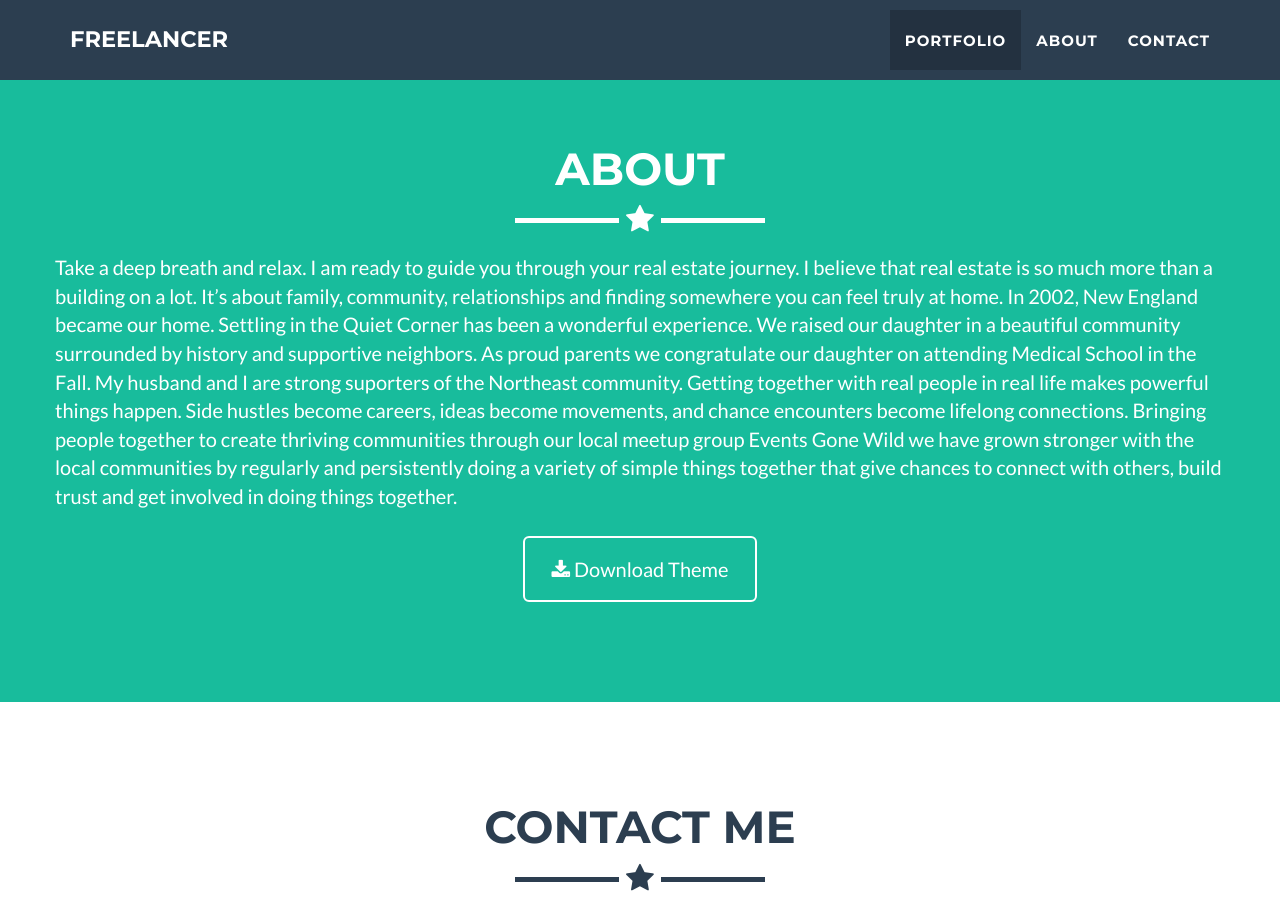
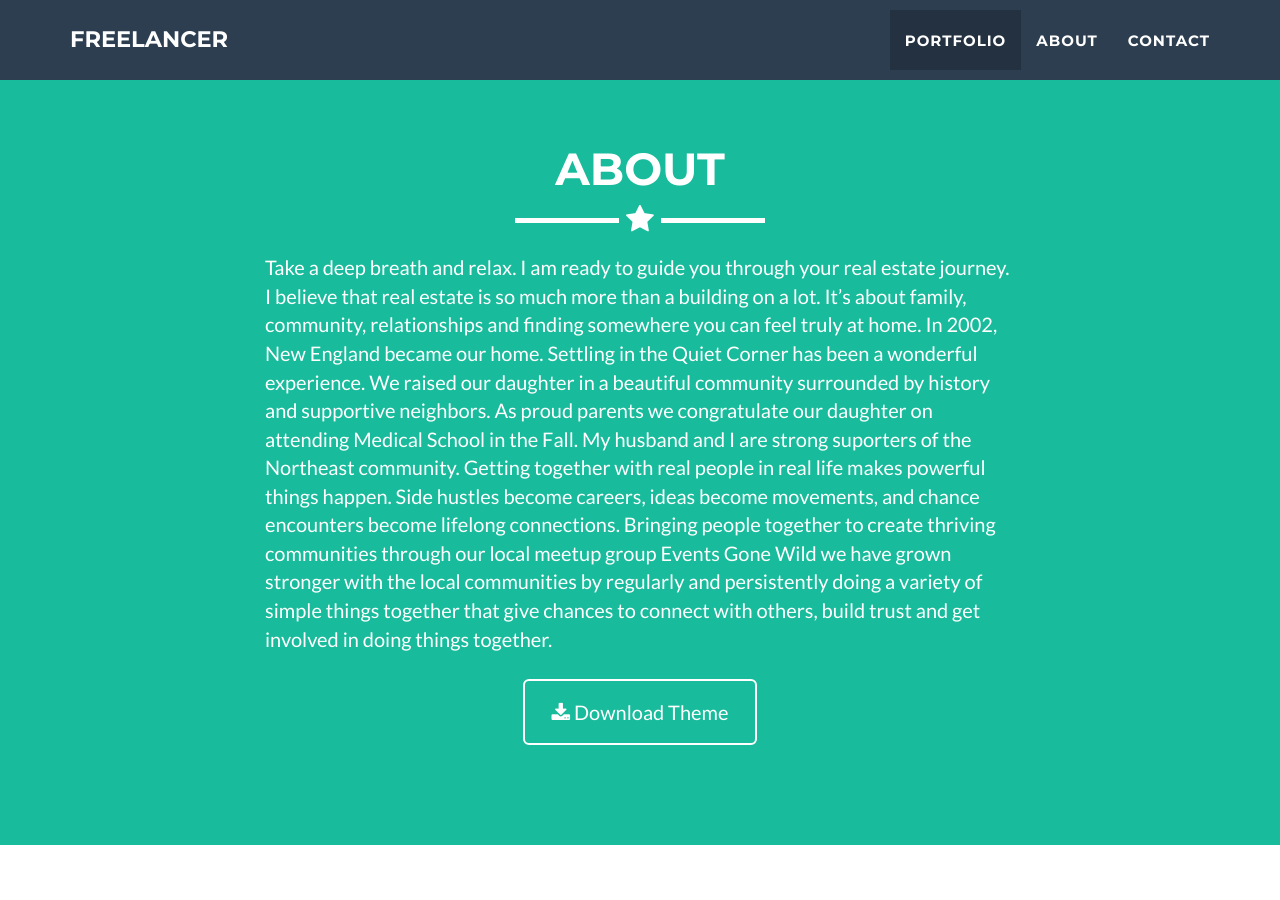
Before and after one commit to maureenmcneilreality/maureenmcneilreality, a Jekyll site: the page built from index.html, in a window 1280 px wide and 900 px high, scrolled down 1621 px. Built offline with Jekyll 4.4.1, drawn with Linux system fonts in a browser that asks for light colours.

Commit message:
Update about.html

```diff
--- a/_includes/about.html
+++ b/_includes/about.html
@@ -8,7 +8,7 @@
                 </div>
             </div>
             <div class="row">
-                <div class="large_col">
+                <div class="col-lg-8 col-lg-offset-2">
                     <p>Take a deep breath and relax. I am ready to guide you through your real estate journey. I believe that real estate is so much more than a building on a lot. It’s about family, community, relationships and finding somewhere you can feel truly at home.
 In 2002, New England became our home. Settling in the Quiet Corner has been a wonderful experience. We raised our daughter in a beautiful community surrounded by history and supportive neighbors. As proud parents we congratulate our daughter on attending Medical School in the Fall. My husband and I are strong suporters of the Northeast community. Getting together with real people in real life makes powerful things happen. Side hustles become careers, ideas become movements, and chance encounters become lifelong connections. Bringing people together to create thriving communities through our local meetup group Events Gone Wild we have grown stronger with the local communities by regularly and persistently doing a variety of simple things together that give chances to connect with others, build trust and get involved in doing things together.</p>
                 </div>
```
